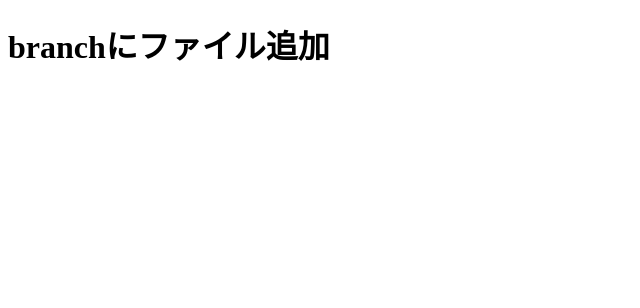
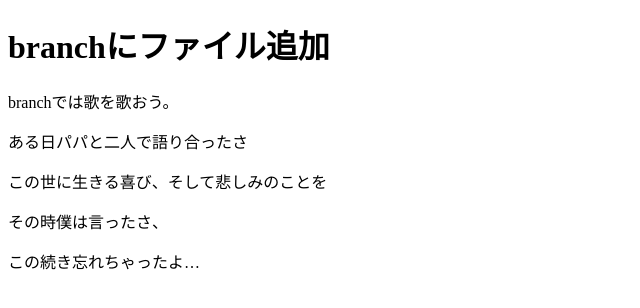
Before and after one commit to y-harada-git/school_practice, a plain HTML site: page git_practie/practice01_branch.html in a window 1280 px wide. Shown: the whole page, without its empty margins (0-640 px from the left). Drawn offline with Linux system fonts and the light colour scheme.

Commit message:
branchのみのファイルに記入

```diff
--- a/git_practie/practice01_branch.html
+++ b/git_practie/practice01_branch.html
@@ -1,11 +1,21 @@
 <!DOCTYPE html>
 <html lang="ja">
+
 <head>
     <meta charset="UTF-8">
     <meta name="viewport" content="width=device-width, initial-scale=1.0">
     <title>Document</title>
 </head>
+
 <body>
     <h1>branchにファイル追加</h1>
+    <p>branchでは歌を歌おう。</p>
+    <p>ある日パパと二人で語り合ったさ</p>
+    <p>この世に生きる喜び、そして悲しみのことを
+    <p>その時僕は言ったさ、
+    <p>この続き忘れちゃったよ…</p>
+    </p>
+    </p>
 </body>
+
 </html>
```
